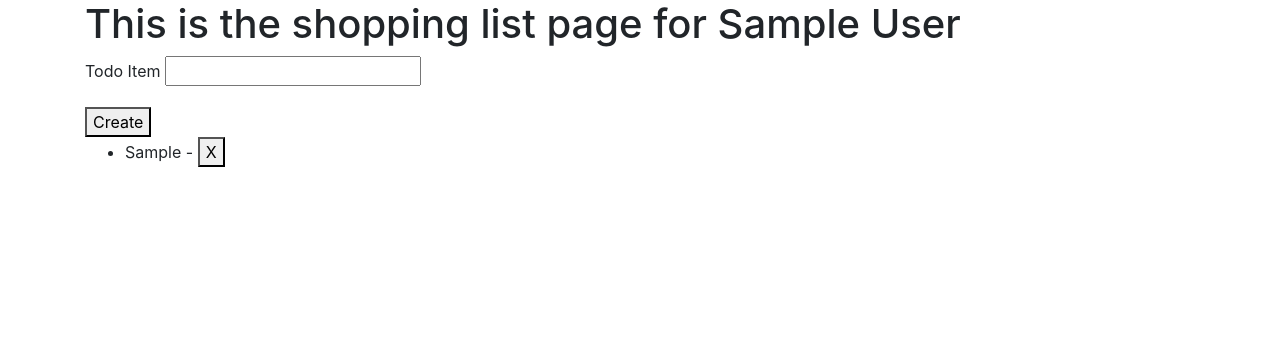
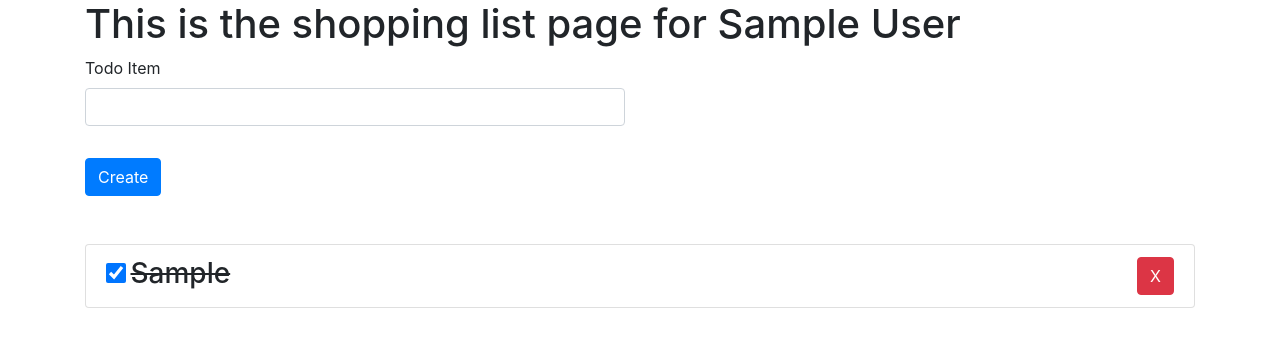
Before and after one commit to ameads21/meal-planner, a Flask app: page /users/1/shopping-list in a window 1280 px wide. Shown: the part 124-471 px from the top of the page. Run offline with Flask 2, Linux system fonts and the light colour scheme; the visitor is signed in with stand-in values (Sample User, id 1); tables that the repository leaves empty hold one stand-in row (values such as "Sample post"); parts of the project's set-up code (start-up, migrations or seed data) failed here and were passed over; some libraries are stand-ins or nearby versions.

Commit message:
Updated todo list. Able to mark complete/delete todo easier.

```diff
--- a/app.py
+++ b/app.py
@@ -181,7 +181,7 @@ def meal_calendar(user_id):
         return redirect('/')
 
 
-@app.route('/users/<int:user_id>/saved-meals', methods=['GET', 'POST'])
+@app.route('/users/<int:user_id>/saved-meals', methods=['GET'])
 def saved_meals(user_id):
     user = User.query.get_or_404(user_id)
     check_user = do_user_check(user)
@@ -245,17 +245,32 @@ def delete_todo(list_id, user_id):
     else:
         return redirect('/')
 
-# @app.route('/users/<int:user_id>/shopping-list/add/<ingredient>', methods=['POST'])
-# def add_ingredient(user_id, ingredient):
-#     user = User.query.get_or_404(user_id)
-#     check_user = do_user_check(user)
+@app.route('/users/<int:user_id>/shopping-list/add', methods=['POST'])
+def add_todo(user_id):
+    user = User.query.get_or_404(user_id)
+    check_user = do_user_check(user)
+    if check_user == None:
+        new_todo = List(user_id=user.id, item=request.json['ingredient'])
+        db.session.add(new_todo)
+        db.session.commit()
+        flash("Added to grocery list")
+        return redirect('/')
+    else:
+        return redirect('/')
 
-#     if check_user == None:
-#         new_todo = List(item=ingredient, user_id=user.id)
-#         db.session.add(new_todo)
-#         db.session.commit()
-#         flash(f"Added {new_todo.item} to list!")
-#         return (f'users/{user.id}/meals/')
+@app.route('/users/<int:user_id>/shopping-list/<int:list_id>', methods=['POST'])
+def mark_todo(user_id, list_id):
+    user = User.query.get_or_404(user_id)
+    check_user = do_user_check(user)
+    if check_user == None:
+        todo = List.query.get_or_404(list_id)
+        todo.checked = not todo.checked
+
+        db.session.add(todo)
+        db.session.commit()
+        return redirect(f'/users/{user.id}/shopping-list')
+    else:
+        return redirect('/')
 
 
 ################## Meal Information ##################
@@ -279,8 +294,10 @@ def meal_info(user_id, meal_id, meal_name):
                 if v != '':
                     measure.append(v)
 
+        directions = data['meals'][0]['strInstructions'].split('\r\n')
+
         recipeIngredients = dict(zip(measure, ingredients))
-        return render_template("meal_info.html", user_id=user_id, data=data['meals'][0], recipeIngredients=recipeIngredients, saved_meal=saved_meal)
+        return render_template("meal_info.html", user_id=user_id, data=data['meals'][0], recipeIngredients=recipeIngredients, saved_meal=saved_meal, directions=directions)
     else:
         return redirect('/')
 
@@ -293,8 +310,6 @@ def adding_saved_meal(user_id, meal_id, meal_name):
     user = User.query.get_or_404(user_id)
     check_user = do_user_check(user)
     if check_user == None:
-        # res = requests.get(f"{API_BASE_URL}/lookup.php?i={meal_id}")
-        # data = res.json()
         saved_meal = Meal(user_id=user.id, meal_id=meal_id, meal_name=meal_name, meal_image=request.json['meal_image'])
         db.session.add(saved_meal)
         db.session.commit()
--- a/models.py
+++ b/models.py
@@ -58,6 +58,7 @@ class List(db.Model):
 
     id = db.Column(db.Integer, primary_key=True, autoincrement=True)
     item = db.Column(db.Text, nullable=False)
+    checked = db.Column(db.Boolean, default=False)
     user_id = db.Column(db.Integer, db.ForeignKey('users.id'))
 
 class Calendar(db.Model):
--- a/static/app.js
+++ b/static/app.js
@@ -5,6 +5,26 @@ async function deleteTodo(){
     const user = $(this).data('user')
     await axios.post(`/users/${user}/shopping-list/${id}/delete`)
     $(this).parent().remove()
+}
+
+$('.todo-item').click(markTodo)
+async function markTodo(){
+    const id = $(this).siblings('.delete-todo').data('id')
+    const user = $(this).siblings('.delete-todo').data('user')
+    await axios.post(`/users/${user}/shopping-list/${id}`)
+    $(this).siblings('.todo-text').toggleClass('checked')
+}
+
+$('.ingredient-add').click(addTodo)
+async function addTodo(){
+    const ingredient = $(this).data('ingredient')
+    const user_id = $(this).data('user_id')
+    data = {
+        "ingredient": ingredient,
+        "user_id": user_id
+    }
+    await axios.post(`/users/${user_id}/shopping-list/add`, data)
+    $(this).parent().append('<p>Added to grocery list!</p>')
 }
 
 //Adding Saved Meals
--- a/static/style.css
+++ b/static/style.css
@@ -1,4 +1,8 @@
-/* img {
-    max-width: 200px;
-    max-height: 200px;
-} */
+.checked {
+    text-decoration: line-through;
+}
+
+.todo-item{
+    width: 20px;
+    height: 20px;
+}
--- a/templates/user_shopping_list.html
+++ b/templates/user_shopping_list.html
@@ -6,21 +6,40 @@
     {{form.hidden_tag()}}
 
     {%for field in form if field.widget.input_type != 'hidden' %}
-    <p>
-        {{field.label}}
-        {{field}}
+    <div class="form-group">
+        <div class="row">
+        <p class="col-6">
+            {{field.label}}
+            {{field(class_="form-control")}}
 
-        {% for error in field.errors %}
-        <span class="form-text text-danger">{{error}}</span>
-        {%endfor%}
-    </p>
+            {% for error in field.errors %}
+            <span class="form-text text-danger">{{error}}</span>
+            {%endfor%}
+        </p>
+    </div>
+    </div>
     {%endfor%}
-    <button>Create</button>
+    <button class="btn btn-primary">Create</button>
 </form>
-<ul>
+<ul class="list-group mt-5">
     {%for todo in todo_list%}
-    <li>{{todo.item}} - <button class="delete-todo" data-id="{{todo.id}}" data-user="{{user.id}}">X</button></li>
+    {%if todo.checked%}
+    <li class="list-group-item">
+         <a class="btn btn-danger delete-todo float-right" data-id="{{todo.id}}" data-user="{{user.id}}">X</a>
+         <input type="checkbox" class="todo-item" checked>
+         <span class="todo-text checked h3">{{todo.item}}</span>
+        </li>
+    {%else%}
+    <li class="list-group-item">
+        <a class="btn btn-danger delete-todo float-right" data-id="{{todo.id}}" data-user="{{user.id}}">X</a>
+        <input type="checkbox" class="todo-item">
+        <span class="todo-text h3">{{todo.item}}</span>
+        </li>
+    {%endif%}
     {%endfor%}
-</ul>
+</div>
 
 {%endblock%}
+
+
+<!-- <li class="todo-item" data-id="{{todo.id}}" data-user="{{user.id}}">{{todo.item}} - <button class="delete-todo" data-id="{{todo.id}}" data-user="{{user.id}}">X</button></li> -->
```
Also changed, not shown: templates/meal_info.html (+7 -7 lines), templates/user_saved_meals.html (+19 -5 lines).
